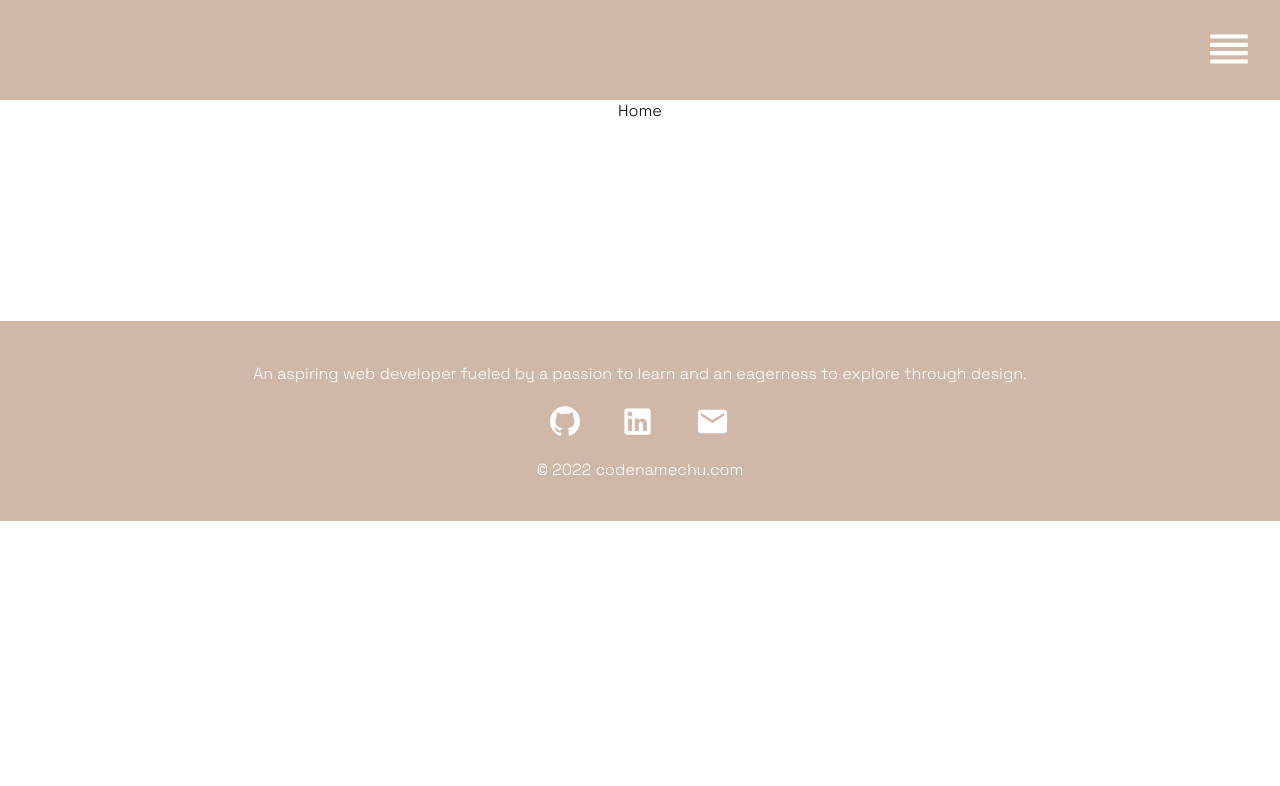
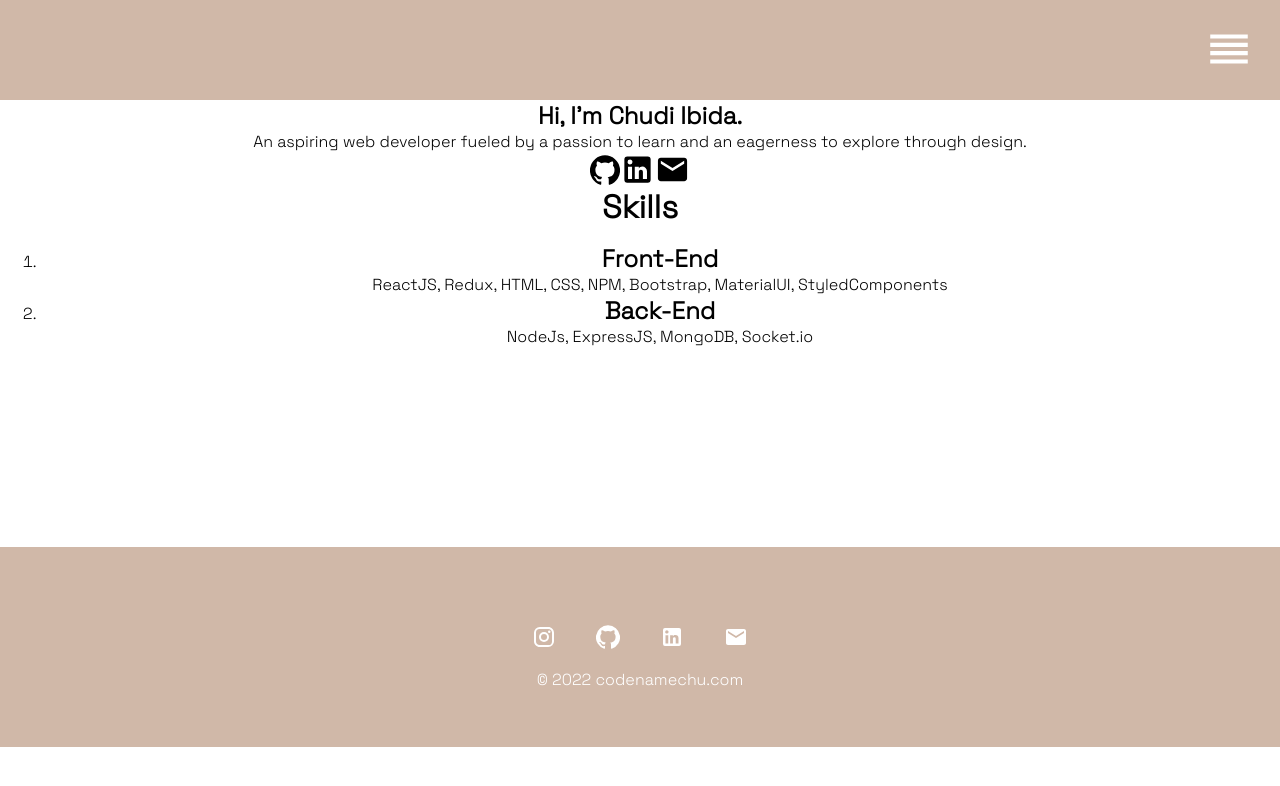
Before and after one commit to Chudii/portfolio, a React (Create React App) app: page / in a window 1280 px wide. Shown: the top 786 px of the page. Built offline with nearby package versions, Linux system fonts and the light colour scheme.

Commit message:
adding to home page

```diff
--- a/src/components/footer.js
+++ b/src/components/footer.js
@@ -1,4 +1,4 @@
-import { Email, GitHub, LinkedIn } from '@material-ui/icons'
+import { Email, GitHub, Instagram, LinkedIn } from '@material-ui/icons'
 import React from 'react'
 import '../styles/footer.css'
 
@@ -7,11 +7,11 @@ const Footer = () => {
     return (
         <div className='footer'>
             <div className='social-media'>
-                <p>An aspiring web developer fueled by a passion to learn and an eagerness to explore through design.</p>
                 <div className='icons'>
-                    <GitHub id='github'/>
-                    <LinkedIn id='linkedin'/>
-                    <Email id='email'/>
+                    <Instagram className='instagram'/>
+                    <GitHub className='github'/>
+                    <LinkedIn className='linkedin'/>
+                    <Email className='email'/>
                 </div>
             </div>
             <p> &copy; 2022 codenamechu.com</p>
--- a/src/pages/Home.js
+++ b/src/pages/Home.js
@@ -1,8 +1,38 @@
+import { Email, GitHub, LinkedIn } from '@material-ui/icons'
+import '../styles/home.css'
 
 const Home = () => {
     return (
         <div className='home'>
-            Home
+            <div className='about'>
+                <h2>Hi, I'm <span>Chudi Ibida</span>.</h2>
+                <div className='prompt'>
+                    <p>An aspiring web developer fueled by a passion to learn and an eagerness to explore through design.</p>
+                </div>
+
+                <div className='icons'>
+                    <GitHub id='github'/>
+                    <LinkedIn id='linkedin'/>
+                    <Email id='email'/>
+                </div>
+                <div className='skills'>
+                    <h1>Skills</h1>
+                    <ol className='list'>
+                        <li className='item'>
+                            <h2>Front-End</h2>
+                            <span>
+                                ReactJS, Redux, HTML, CSS, NPM, Bootstrap, MaterialUI, StyledComponents
+                            </span>
+                        </li>
+                        <li className='item'>
+                            <h2>Back-End</h2>
+                            <span>
+                                NodeJs, ExpressJS, MongoDB, Socket.io
+                            </span>
+                        </li>
+                    </ol>
+                </div>
+            </div>
         </div>
     )
 }
--- a/src/styles/footer.css
+++ b/src/styles/footer.css
@@ -22,11 +22,11 @@
   cursor: pointer;
 }
 
-#github {
+.github {
     font-size: 30px;
 }
 
-#linkedin, #email {
+.linkedin, .email, .instagram {
     font-size: 35px;
 }
 
--- /dev/null
+++ b/src/styles/home.css
@@ -0,0 +1,7 @@
+#github {
+    font-size: 30px;
+}
+
+#linkedin, #email {
+    font-size: 35px;
+}
```
